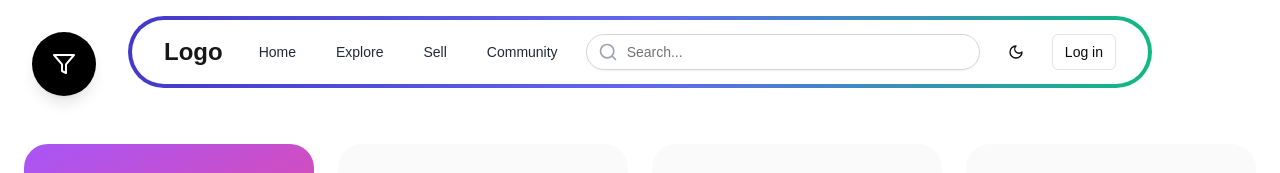
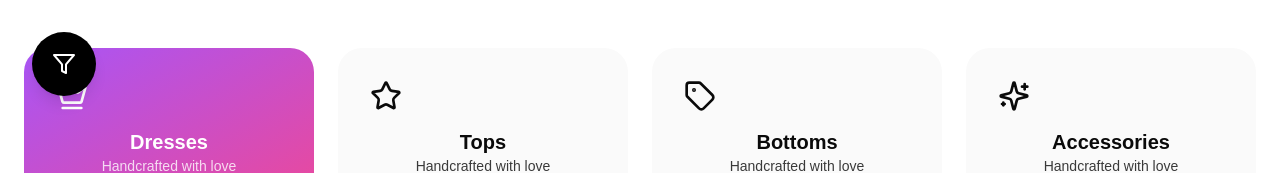
Before and after one commit to visorry/stitchify, a Next.js app: page /explore in a window 1280 px wide. Shown: the top 173 px of the page. Built offline with nearby package versions, Linux system fonts and the light colour scheme.

Commit message:
feat: remove Navbar and Home page components, simplify layout structure

```diff
--- a/src/app/layout.tsx
+++ b/src/app/layout.tsx
@@ -1,7 +1,6 @@
 import type { Metadata } from "next";
 import localFont from "next/font/local";
 import "./globals.css";
-import Navbar from "@/components/Navbar";
 import { ThemeProvider } from "next-themes";
 
 const geistSans = localFont({
@@ -37,8 +36,7 @@ export default function RootLayout({
           enableSystem={true}
           storageKey="theme"
         >
-          <Navbar />
-          <main className="flex-1 pt-24">{children}</main>
+          <main>{children}</main>
         </ThemeProvider>
       </body>
     </html>
--- a/src/app/page.tsx
+++ /dev/null
@@ -1,14 +0,0 @@
-import { CreatorShowcase } from "@/components/creator-showcase";
-import { LandingPage } from "@/components/enhanced-landing-page";
-import Footer from "@/components/Footer";
-import Hero from "@/components/hero-section";
-export default function Home() {
-  return(
-  <>
-    <Hero />
-    <LandingPage />
-    <CreatorShowcase />
-    <Footer />
-  </>
-  );
-}
```
